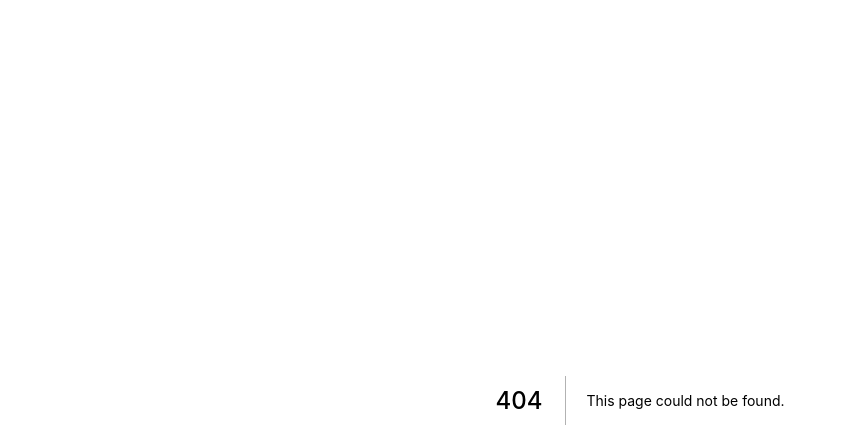
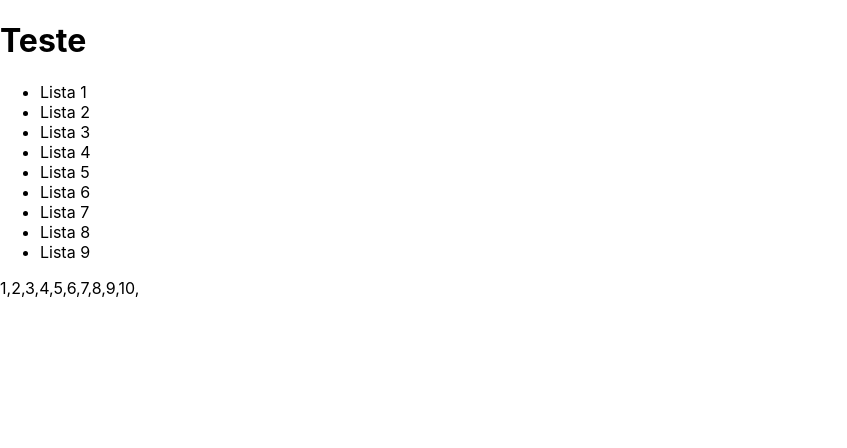
Before and after one commit to aaanm1309-1/react-cod3r, a Next.js app: page /basicos/lista in a window 1280 px wide. Before the commit this address had no page. Shown: the top 448 px of the page, without its empty margins (0-847 px from the left). Built offline with nearby package versions, Linux system fonts and the light colour scheme.

Commit message:
versao listas

```diff
--- /dev/null
+++ b/pages/basicos/lista.jsx
@@ -0,0 +1,34 @@
+export default function lista() {
+  const lista1 = [
+    "Lista 1",
+    "Lista 2",
+    "Lista 3",
+    "Lista 4",
+    "Lista 5",
+    "Lista 6",
+    "Lista 7",
+    "Lista 8",
+    "Lista 9",
+
+  ];
+
+  return (
+    <div>
+      <h1>Teste</h1>
+      <ul>
+        {lista1.map(item => <li key={item}>{item}</li>)}
+      </ul>
+      {gerarLista()}
+    </div>
+  )
+}
+
+
+function gerarLista(final = 10) {
+  const lista = [];
+  for(let i = 1; i <= final; i++) {
+    lista.push(<span key={i}>{i},</span>)
+  }
+  return lista
+
+}
```
